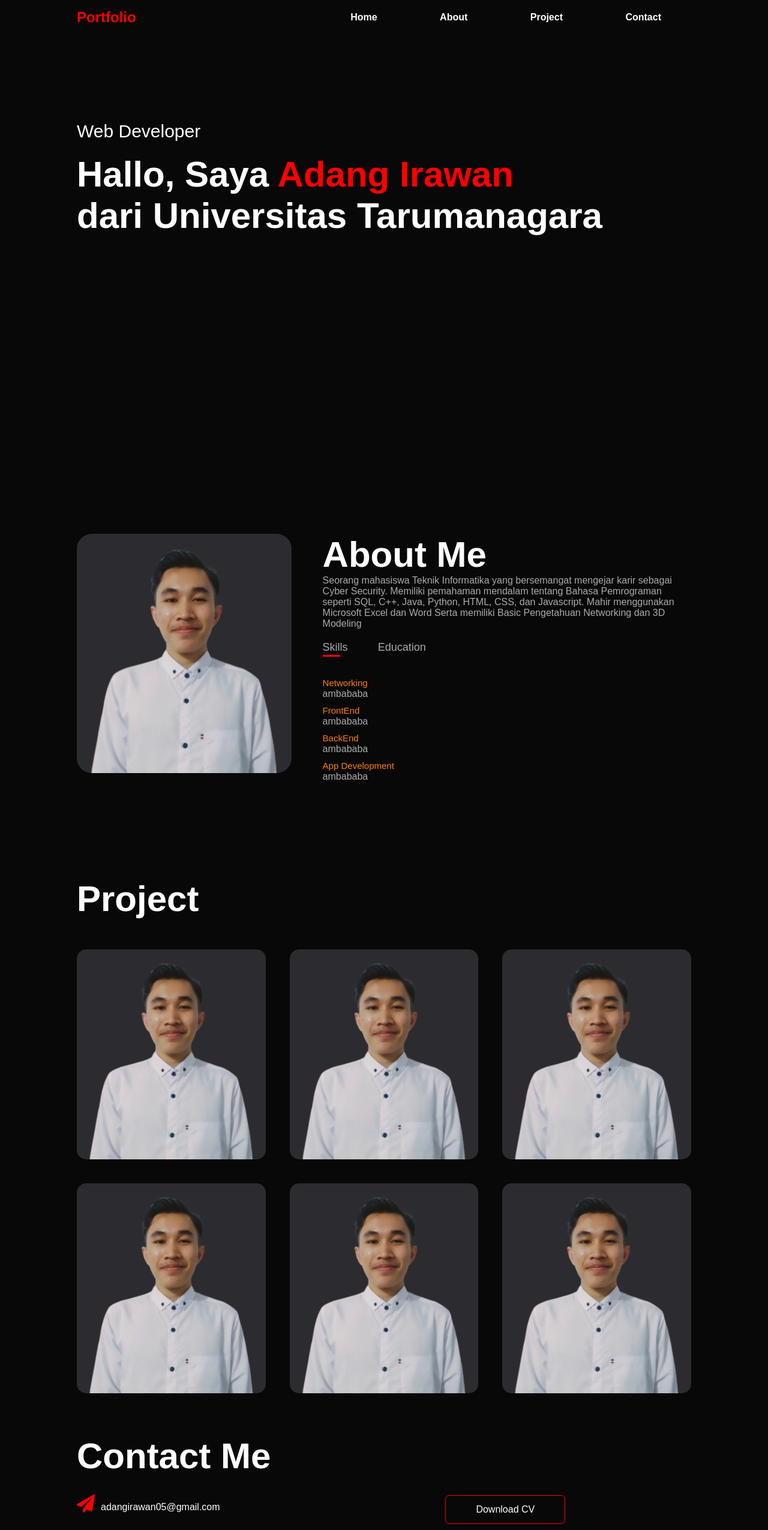
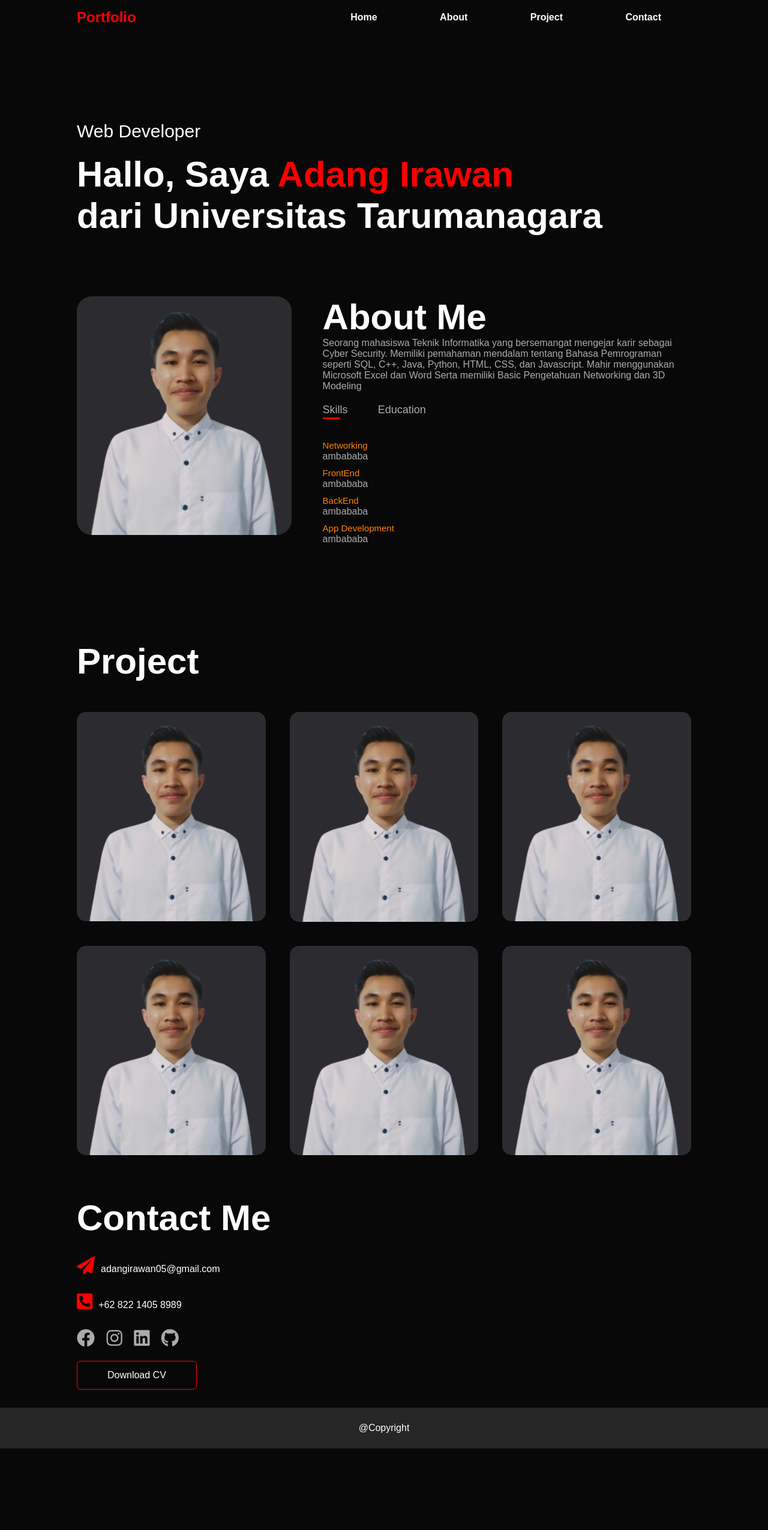
Before and after one commit to AdangIrawan/AdangIrawan.github.io, a plain HTML site: page index.html in a window 1280 px wide. Shown: the top 2551 px of the page at 60% size. After the commit the page ends 2415 px from the top, so only its background shows below. Drawn offline with Linux system fonts and the light colour scheme; files that its build step writes are made by us from their sources.

Commit message:
update 11.26

```diff
--- a/index.html
+++ b/index.html
@@ -144,9 +144,9 @@
                         <a href="#"><i class="fab fa-linkedin"></i></a>
                         <a href="#"><i class="fab fa-github"></i></a>
                     </div>
+                    <a href="" class="btn">Download CV</a>
                 </div>
                 <div class="contact-right">
-                    <a href="" class="btn">Download CV</a>
                 </div>
             </div>
         </div>
--- a/style.css
+++ b/style.css
@@ -17,8 +17,6 @@ body
 #header
 {
     width: 100%;
-    height: 100vh;
-    background-color: #080808;
     background-size: cover;
     background-position: center;
 
@@ -274,7 +272,7 @@ nav ul li a:hover::after
 .btn
 {
     display: inline-block;
-    margin-top: 100px;
+    margin-top: 20px;
     width: fit-content;
     border: 1px solid red;
     padding: 14px 50px;
```
